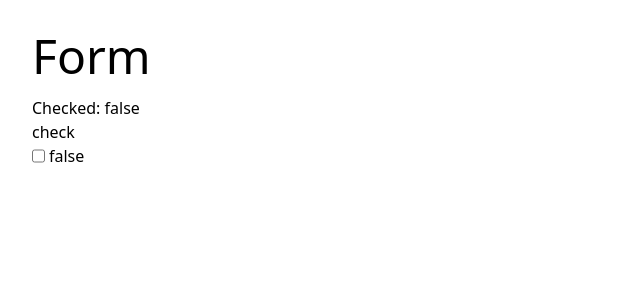
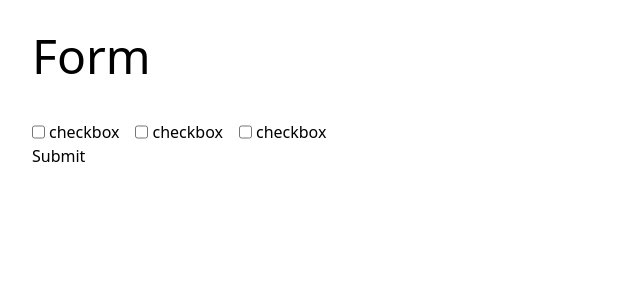
Before and after one commit to ykob/learn-react-2022, a React (Create React App) app: page /form in a window 1280 px wide. Shown: the top 300 px of the page, without its empty margins (0-640 px from the left). Built offline with nearby package versions, Linux system fonts and the light colour scheme.

Commit message:
modified the checkbox component to change uncontrolled.

```diff
--- a/src/components/form-element/Checkbox.tsx
+++ b/src/components/form-element/Checkbox.tsx
@@ -1,28 +1,21 @@
-import React, { ChangeEventHandler, memo, useId, useRef } from 'react'
+import React, { memo, useId, useRef } from 'react'
 
-export const CheckBox = memo(({
-  checked,
-  onChange,
-  name,
-}: {
-  checked: boolean
-  onChange: ChangeEventHandler<HTMLInputElement>
-  name: string
-}) => {
+export const CheckBox = memo(
+  ({ name, value }: { name: string; value: string }) => {
     const element = useRef<HTMLInputElement>(null)
     const id = useId()
 
     return (
       <div className="flex gap-1">
         <input
-        checked={checked}
           id={id}
           name={name}
           ref={element}
           type="checkbox"
-        onChange={onChange}
+          value={value}
         />
-      <label htmlFor={id}>{String(checked)}</label>
+        <label htmlFor={id}>{name}</label>
       </div>
     )
-})
+  }
+)
--- a/src/views/Form.tsx
+++ b/src/views/Form.tsx
@@ -1,27 +1,24 @@
-import React, { useState, useMemo, useCallback } from 'react'
+import React, { useRef } from 'react'
 import { CheckBox } from '../components/form-element/Checkbox'
 
 export function Form() {
-  const [checked, setChecked] = useState(false)
-
-  const onChange = useMemo(() => {
-    return (e: React.ChangeEvent<HTMLInputElement>) => {
-      setChecked(e.currentTarget.checked)
-    }
-  }, [])
-
-  const onChangeParent = useCallback(() => {
-    setChecked(!checked)
-  }, [checked])
-
+  const ref = useRef<HTMLInputElement>(null)
+  const onSubmit: React.FormEventHandler<HTMLFormElement> = (e) => {
+    e.preventDefault()
+    console.log(e.currentTarget.checkbox)
+  }
   return (
     <div>
-      <h1 className='text-5xl mb-4'>Form</h1>
-      <div>
-        Checked: {String(checked)}
-      </div>
-      <button onClick={onChangeParent}>check</button>
-      <CheckBox checked={checked} name="checkbox" onChange={onChange} />
+      <h1 className="text-5xl mb-4">Form</h1>
+      <form onSubmit={onSubmit}>
+        <input type="text" name="text" ref={ref} />
+        <div className='flex gap-4'>
+          <CheckBox name="checkbox" value="checkbox1" />
+          <CheckBox name="checkbox" value="checkbox2" />
+          <CheckBox name="checkbox" value="checkbox3" />
+        </div>
+        <button>Submit</button>
+      </form>
     </div>
   )
 }
```
Lines whose indentation alone changed are shown as unchanged.
